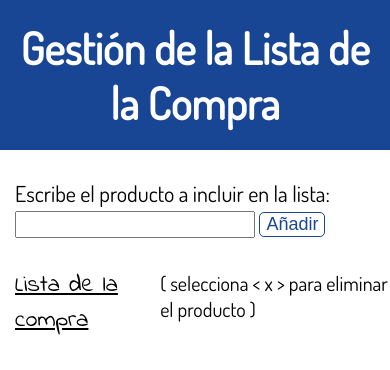
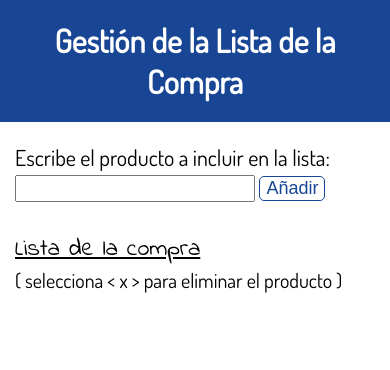
Before and after one commit to montxell/montxell.github.io, a plain HTML site: page angularexercise/index.html in a window 390 px wide. Drawn offline with Linux system fonts and the light colour scheme.

Commit message:
Enhance code and add responsive to angular exercise

```diff
--- a/angularexercise/app.js
+++ b/angularexercise/app.js
@@ -17,7 +17,7 @@ app.controller('MainController', function($scope) {
 
   // Función de eliminación del producto de la lista.
   $scope.removeItem = function(product) {
-    $scope.products.splice(product, 1);
+    $scope.products.splice(productIndex, 1);
   }
 
 });
--- a/angularexercise/index.html
+++ b/angularexercise/index.html
@@ -17,17 +17,23 @@
 
   <h1>Gestión de la Lista de la Compra</h1>
 
-  <span>Escribe el producto a incluir en la lista:</span>
+  <div class="add-section">
+    <span>Escribe el producto a incluir en la lista:</span>
 
-  <input ng-model="item" type="text">
+    <div class="add-box">
+      <input ng-model="item" type="text">
 
-  <button ng-click="addItem()">Añadir</button>
+      <button ng-click="addItem()">Añadir</button>
+    </div>
+
+  </div>
+
 
   <div class="shop-list">
 
     <p>Lista de la compra</p>
 
-    <span>( selecciona < x > para eliminar el producto )</span>
+    <span>( selecciona &lt; x &gt; para eliminar el producto )</span>
 
   </div>
 
--- a/angularexercise/style.scss
+++ b/angularexercise/style.scss
@@ -29,6 +29,11 @@ span, p {
   margin-left: $margin-left;
 }
 
+.add-section {
+  display: flex;
+}
+
+.add-box {
   input{
     font-size: 18px;
     margin-left: $margin-left;
@@ -47,11 +52,12 @@ button:hover {
     background-color: $main-backgroundcolor;
     border: 1px solid $main-color;
   }
+}
+
 
 .shop-list {
   display: flex;
   align-items: baseline;
-}
 
   p {
     font-family: $list-font;
@@ -61,14 +67,30 @@ p {
     margin-bottom: 0;
   }
 
-.shop-list span {
+  span {
     font-size: 20px;
   }
+}
+
 
 li {
   font-family: $list-font;
+
+  button {
+    font-size: 14px;
+  }
 }
 
-li button {
-  font-size: 14px;
+
+
+@media(max-width: 768px) {
+
+  h1 {
+    font-size: 32px;
   }
+
+  .add-section, .shop-list {
+    flex-direction: column;
+  }
+
+}
```
Also changed, not shown: angularexercise/style.css, 1 other file. Lines whose indentation alone changed are shown as unchanged.
